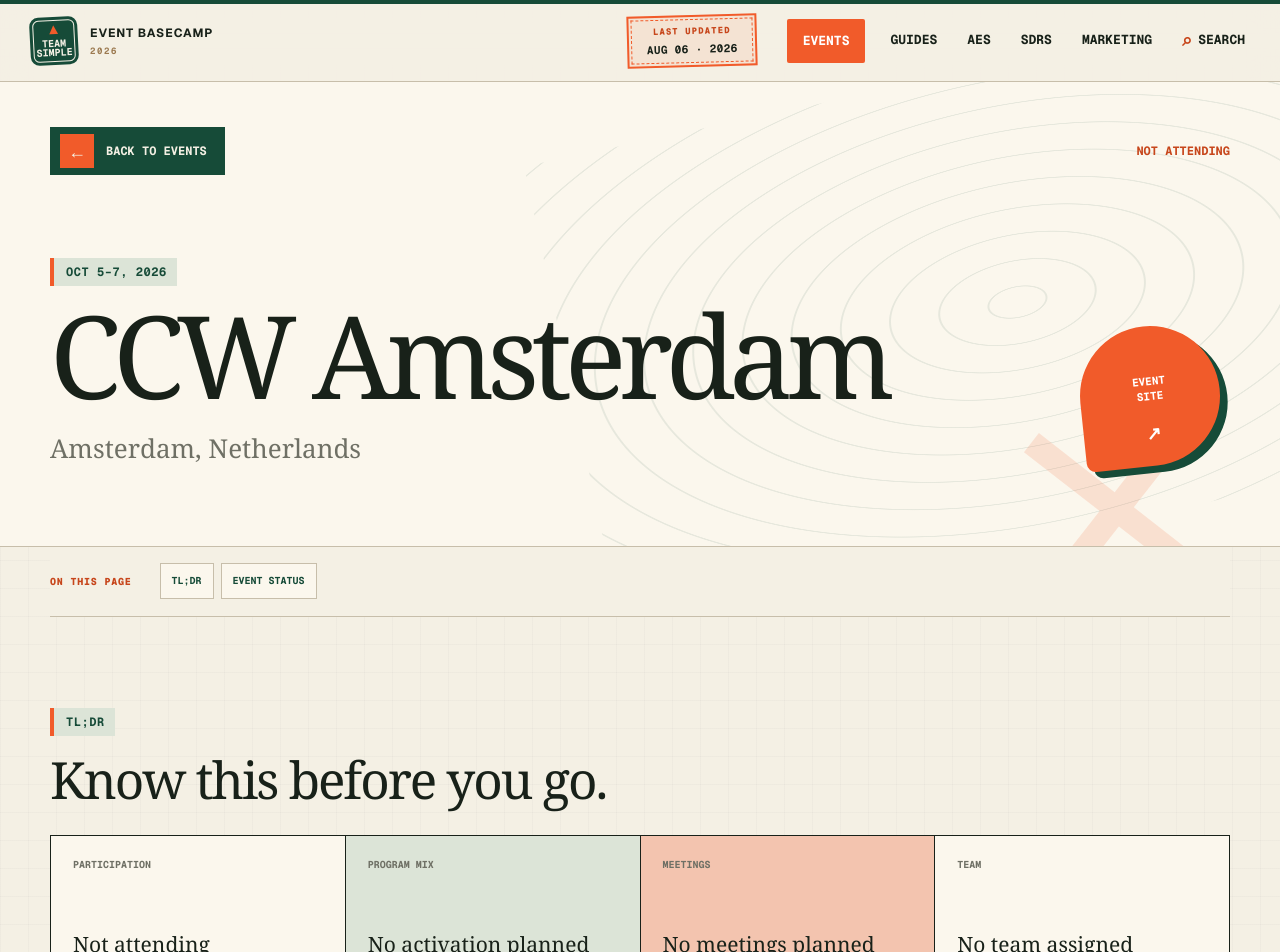
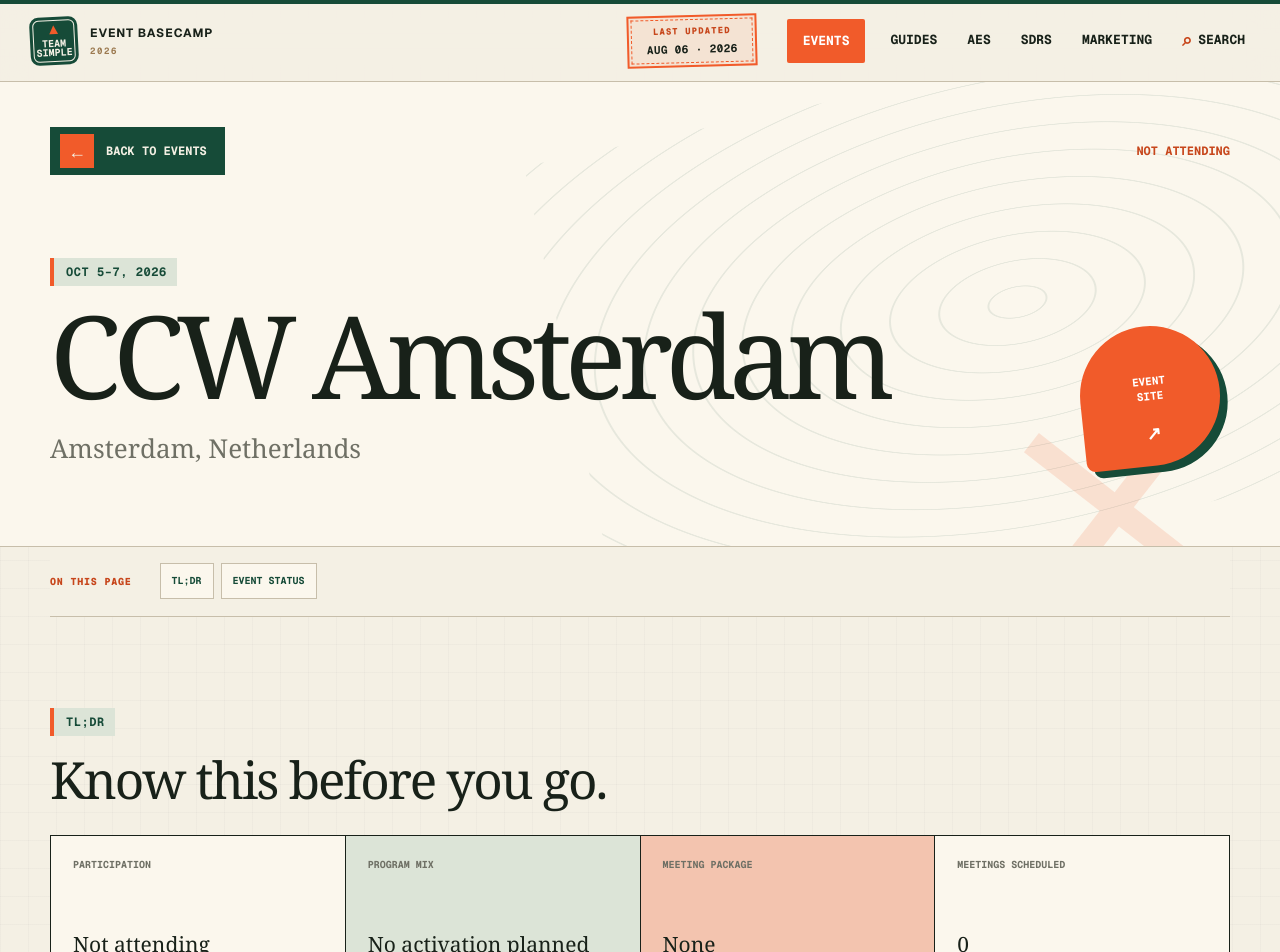
Before and after one commit to holden-biscuits/simple, a Next.js app: page /events/ccw-amsterdam in a window 1280 px wide. Shown: the top 952 px of the page. Built offline with nearby package versions, Linux system fonts and the light colour scheme.

Commit message:
Clarify event meeting and staffing signals

```diff
--- a/app/components/event-directory.tsx
+++ b/app/components/event-directory.tsx
@@ -31,7 +31,7 @@
   const inactive = event.status === "No";
   const speakingText = event.speaking.toLowerCase();
   const speakingOpps = speakingText === "none" || speakingText.includes("no slot confirmed") ? 0 : 1;
-  const attending = event.attendeeCount ?? 0;
+  const attending = event.attendeeCount ?? event.team.length;
   return (
     <Link href={`/events/${event.slug}`} className={`event-card${inactive ? " event-card-inactive" : ""}`}>
       {inactive ? <span className="event-card-x" aria-hidden="true" /> : null}
@@ -129,7 +129,9 @@
       {groups.map((group) => {
         const matches = filtered
           .filter((event) => event.phase === group.phase)
-          .sort((a, b) => group.phase === "past" ? b.dateSort.localeCompare(a.dateSort) : 0);
+          .sort((a, b) => group.phase === "past"
+            ? b.dateSort.localeCompare(a.dateSort)
+            : a.dateSort.localeCompare(b.dateSort));
         if (!matches.length) return null;
         return (
           <section className="event-group" key={group.phase}>
--- a/app/components/marketing-support-board.tsx
+++ b/app/components/marketing-support-board.tsx
@@ -2,7 +2,7 @@
 
 import { useMemo, useState } from "react";
 import Link from "next/link";
-import { getWorkstreams, type EventRecord } from "../data/events";
+import { getWorkstreams, isEmptyWorkstream, type EventRecord } from "../data/events";
 
 type BoardFilter = "all" | "support" | "no-support" | "team-open" | "speaking";
 
@@ -15,7 +15,8 @@
 ];
 
 function marketingItems(event: EventRecord) {
-  return getWorkstreams(event).marketing.filter((item) => item !== "None");
+  const items = getWorkstreams(event).marketing;
+  return isEmptyWorkstream(items) ? [] : items;
 }
 
 function hasSpeaking(event: EventRecord) {
--- a/app/data/events.ts
+++ b/app/data/events.ts
@@ -913,3 +913,7 @@
 
   return { ...base, ...event.workstreams };
 }
+
+export function isEmptyWorkstream(items: string[]) {
+  return items.length === 0 || items.every((item) => /^none(?:\s+(?:planned|listed|confirmed))?[.!]?$/i.test(item.trim()));
+}
--- a/app/events/[slug]/page.tsx
+++ b/app/events/[slug]/page.tsx
@@ -4,7 +4,7 @@
 import { Footer } from "../../components/footer";
 import { BackToTop, PageContents } from "../../components/page-contents";
 import { SiteHeader } from "../../components/site-header";
-import { eventBySlug, events, getWorkstreams, workstreamLabels, type WorkstreamKey } from "../../data/events";
+import { eventBySlug, events, getWorkstreams, isEmptyWorkstream, workstreamLabels, type WorkstreamKey } from "../../data/events";
 
 export function generateStaticParams() { return events.map((event) => ({ slug: event.slug })); }
 
@@ -42,22 +42,20 @@
     ["Closed", event.closed],
   ] as const;
   const workstreamKeys = Object.keys(workstreamLabels) as WorkstreamKey[];
-  const activeWorkstreamKeys = workstreamKeys.filter((key) => !(workstreams[key].length === 1 && workstreams[key][0] === "None"));
+  const activeWorkstreamKeys = workstreamKeys.filter((key) => !isEmptyWorkstream(workstreams[key]));
   const inactiveWorkstreamKeys = workstreamKeys.filter((key) => !activeWorkstreamKeys.includes(key));
   const programMix = isNotAttending ? "No activation planned" : [
     !event.sponsorship.toLowerCase().startsWith("none") ? "Sponsorship" : null,
     event.speaking.toLowerCase() !== "none" && !event.speaking.toLowerCase().includes("no slot confirmed") ? "Speaking" : null,
-    workstreams.swag.length === 1 && workstreams.swag[0] === "None" ? null : "Swag / materials",
+    isEmptyWorkstream(workstreams.swag) ? null : "Swag / materials",
   ].filter(Boolean).join(" · ") || "Attendance only";
-  const meetingSummary = isNotAttending
-    ? "No meetings planned"
-    : hasGuaranteedMeetings
-    ? `Guaranteed meeting package · ${bookedMeetingLabel} recorded`
-    : `No guaranteed meetings · ${bookedMeetingLabel} recorded`;
+  const meetingPackage = isNotAttending ? "None" : hasGuaranteedMeetings ? event.guaranteedMeetings : "None";
+  const meetingProgressLabel = event.phase === "past" ? "Meetings recorded" : "Meetings scheduled";
   const tldr = [
     ["Participation", event.status === "No" ? "Not attending" : event.status],
     ["Program mix", programMix],
-    ["Meetings", meetingSummary],
+    ["Meeting package", meetingPackage],
+    [meetingProgressLabel, isNotAttending ? "0" : bookedMeetingLabel],
     ["Team", isNotAttending ? "No team assigned" : event.attendeeCount ? `${event.attendeeCount} planned` : event.team.length ? `${event.team.length} named` : "Not assigned"],
   ];
   const showResults = event.phase === "past" || resultGroups.some(([, items]) => items.length > 0) || Boolean(event.crmSnapshot);
```
Also changed, not shown: 1 other file (tests, documents, lock files or other folders).
